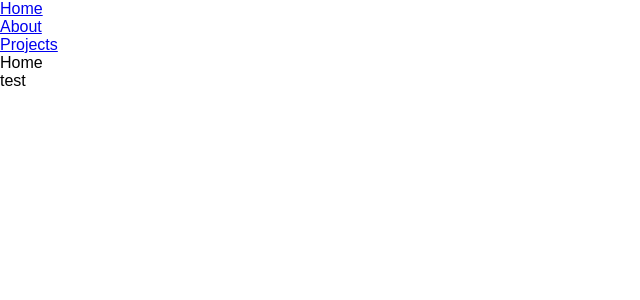
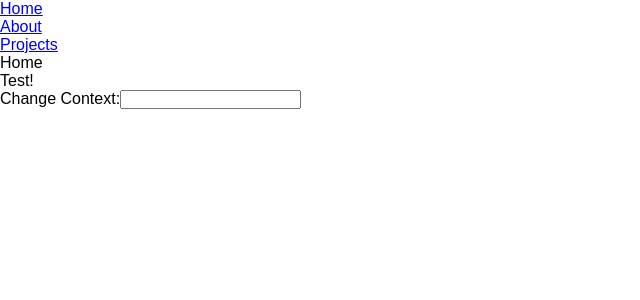
Before and after one commit to ericmoore123/react-routing, a React (Create React App) app in the folder router-project/: page / in a window 1280 px wide. Shown: the top 300 px of the page, without its empty margins (0-640 px from the left). Built offline with nearby package versions, Linux system fonts and the light colour scheme.

Commit message:
Added context manipulation and global state as context

```diff
--- a/router-project/src/App.js
+++ b/router-project/src/App.js
@@ -1,21 +1,21 @@
 import './App.css';
-import React, {useState, useEffect} from 'react';
+import React, {useState} from 'react';
 import { Routes, Route } from 'react-router-dom';
 import Home from './components/Home';
 import About from './components/About';
 import Projects from './components/Projects';
 import Navbar from './components/Navbar';
 
-export const GlobalContext = React.createContext('test');
+export const GlobalContext = React.createContext();
 
 const App = () => {
 
-  // const [globalData, setGlobalData] = useState('Test!');
+  const [globalData, setGlobalData] = useState('Test!');
 
   return (
     <div className="App">
-      <GlobalContext.Provider value='test'>
-        <Navbar />
+      <Navbar />
+      <GlobalContext.Provider value={{ globalData, setGlobalData }}>
         <Routes>
           <Route path="/" element={<Home/>} />
           <Route path="/about" element={<About/>} />
--- a/router-project/src/components/About.js
+++ b/router-project/src/components/About.js
@@ -1,14 +1,13 @@
-import React, { useContext } from 'react';
+import React, {useContext} from 'react';
 import {GlobalContext} from '../App';
 
 export default function About() {
+    const {globalData} = useContext(GlobalContext);
+
   return (
     <>
         <div>About</div>
-        <GlobalContext.Consumer >
-        {(value) => <p>{value}</p>}
-
-        </GlobalContext.Consumer>
+        <p>{globalData}</p>
     </>
   )
 }
--- a/router-project/src/components/Home.js
+++ b/router-project/src/components/Home.js
@@ -3,12 +3,15 @@ import {GlobalContext} from '../App';
 
 export default function Home() {
 
-    const value = useContext(GlobalContext);
+    const {globalData, setGlobalData} = useContext(GlobalContext);
 
   return (
     <>
         <div>Home</div>
-        {value}
+        <p>{globalData}</p>
+
+        <label htmlFor="globalContextChange">Change Context:</label>
+        <input id="globalContextChange" type="text" onChange={(e) => setGlobalData(e.target.value)}/>
     </>
   )
 }
--- a/router-project/src/components/Projects.js
+++ b/router-project/src/components/Projects.js
@@ -1,14 +1,13 @@
-import React, { useContext } from 'react';
+import React, {useContext} from 'react';
 import {GlobalContext} from '../App';
 
 export default function Projects() {
+    const {globalData} = useContext(GlobalContext);
 
-    return (
+  return (
     <>
         <div>Projects</div>
-        <GlobalContext.Consumer >
-            {(value) => <p>{value}</p>}
-        </GlobalContext.Consumer>
+        <p>{globalData}</p>
     </>
   )
 }
```
